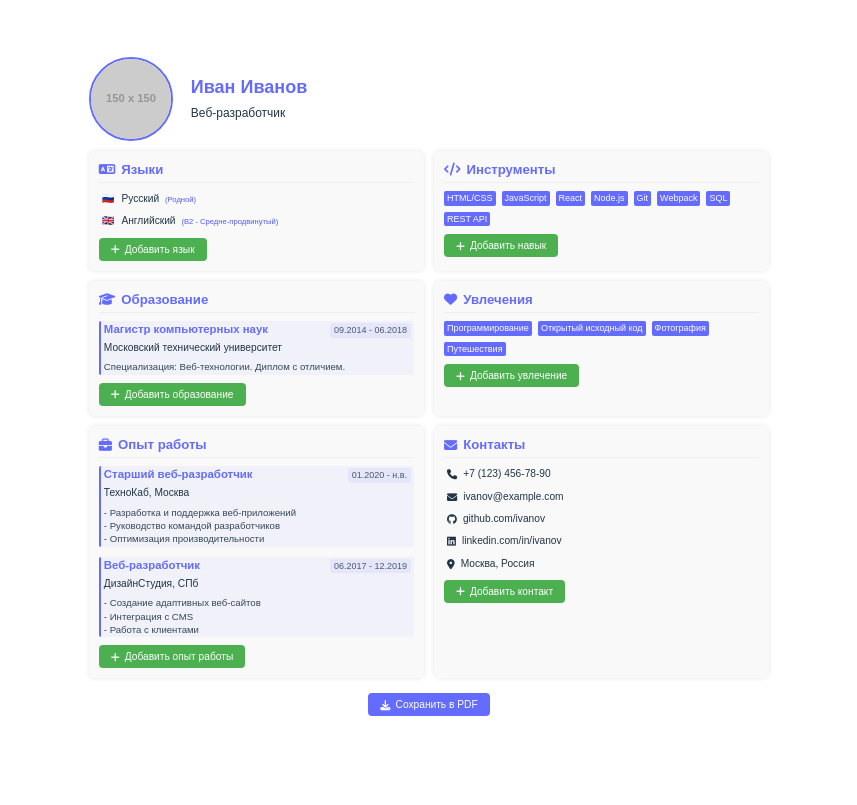
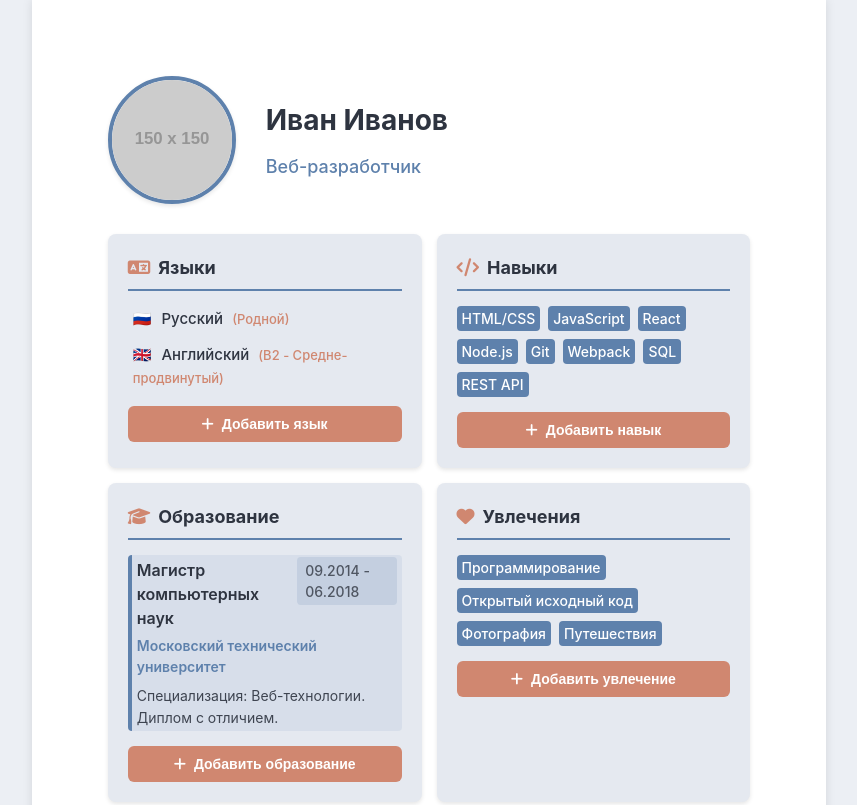
Before and after one commit to bagg1487/bagg1487.github.io, a plain HTML site: page index.html in a window 1280 px wide. Shown: the top 805 px of the page, without its empty margins (211-1068 px from the left). Drawn offline with Linux system fonts and the light colour scheme; placeholder pictures from the web are drawn by us.

Commit message:
Update index.html

```diff
--- a/index.html
+++ b/index.html
@@ -8,50 +8,54 @@
   <script src="https://cdnjs.cloudflare.com/ajax/libs/html2pdf.js/0.10.1/html2pdf.bundle.min.js"></script>
   <style>
     :root {
-      --primary-color: #646cff;
-      --secondary-color: #535bf2;
-      --text-color: #213547;
-      --bg-color: #ffffff;
-      --card-bg: #f9f9f9;
-      --shadow: 0 0 5px rgba(0, 0, 0, 0.1);
-      --border-radius: 6px;
+      --primary-color: #2E3440;
+      --secondary-color: #5E81AC;
+      --accent-color: #D08770;
+      --text-color: #2E3440;
+      --bg-color: #ECEFF4;
+      --card-bg: #E5E9F0;
+      --shadow: 0 2px 4px rgba(0, 0, 0, 0.1);
+      --border-radius: 8px;
+      --section-spacing: 15px;
     }
 
     body {
       margin: 0;
       padding: 0;
-      font-family: 'Arial', sans-serif;
+      font-family: 'Inter', 'Arial', sans-serif;
       background-color: var(--bg-color);
       color: var(--text-color);
-      font-size: 12px;
-      line-height: 1.4;
+      font-size: 14px;
+      line-height: 1.5;
     }
 
     .a4-container {
       width: 210mm;
       min-height: 297mm;
       margin: 0 auto;
-      padding: 15mm;
+      padding: 20mm;
       box-sizing: border-box;
       background-color: white;
+      box-shadow: 0 0 10px rgba(0, 0, 0, 0.1);
     }
 
     .profile-header {
       display: flex;
       align-items: center;
-      margin-bottom: 10px;
-      gap: 15px;
+      margin-bottom: 30px;
+      gap: 25px;
     }
 
     .profile-photo {
-      width: 80px;
-      height: 80px;
+      width: 120px;
+      height: 120px;
       border-radius: 50%;
       overflow: hidden;
-      border: 2px solid var(--primary-color);
+      border: 4px solid var(--secondary-color);
       position: relative;
       cursor: pointer;
       transition: transform 0.3s;
+      box-shadow: var(--shadow);
     }
 
     .profile-photo:hover {
@@ -88,33 +92,35 @@
     }
 
     .profile-info h1 {
-      font-size: 1.5em;
+      font-size: 28px;
       margin: 0;
       color: var(--primary-color);
+      font-weight: 700;
     }
 
     .profile-info p {
-      font-size: 1em;
-      margin: 3px 0 0;
-      color: var(--text-color);
+      font-size: 18px;
+      margin: 8px 0 0;
+      color: var(--secondary-color);
+      font-weight: 500;
     }
 
     .profile-grid {
       display: grid;
       grid-template-rows: auto auto auto;
-      gap: 10px;
+      gap: var(--section-spacing);
     }
 
     .profile-row {
       display: grid;
       grid-template-columns: 1fr 1fr;
-      gap: 10px;
+      gap: var(--section-spacing);
     }
 
     .profile-card {
       background-color: var(--card-bg);
       border-radius: var(--border-radius);
-      padding: 10px;
+      padding: 20px;
       box-shadow: var(--shadow);
       position: relative;
       overflow: hidden;
@@ -122,27 +128,27 @@
 
     .profile-card h2 {
       color: var(--primary-color);
-      margin: 0 0 8px 0;
-      font-size: 1.1em;
+      margin: 0 0 15px 0;
+      font-size: 18px;
       display: flex;
       align-items: center;
-      gap: 6px;
-      border-bottom: 1px solid #eee;
-      padding-bottom: 3px;
+      gap: 8px;
+      border-bottom: 2px solid var(--secondary-color);
+      padding-bottom: 8px;
     }
 
     /* Опыт работы */
     .experience-vertical {
       display: flex;
       flex-direction: column;
-      gap: 10px;
+      gap: 15px;
     }
 
     .exp-item {
-      background-color: rgba(100, 108, 255, 0.05);
+      background-color: rgba(94, 129, 172, 0.1);
       border-radius: var(--border-radius);
-      padding: 8px;
-      border-left: 2px solid var(--primary-color);
+      padding: 15px;
+      border-left: 4px solid var(--secondary-color);
       position: relative;
       overflow: hidden;
     }
@@ -151,32 +157,35 @@
       display: flex;
       justify-content: space-between;
       align-items: baseline;
-      margin-bottom: 3px;
+      margin-bottom: 5px;
     }
 
     .exp-header h3 {
       margin: 0;
-      font-size: 0.95em;
+      font-size: 16px;
       color: var(--primary-color);
+      font-weight: 600;
     }
 
     .exp-date {
-      font-size: 0.75em;
+      font-size: 14px;
       opacity: 0.8;
-      background-color: rgba(100, 108, 255, 0.1);
-      padding: 1px 4px;
-      border-radius: 3px;
+      background-color: rgba(94, 129, 172, 0.2);
+      padding: 3px 8px;
+      border-radius: 4px;
+      font-weight: 500;
     }
 
     .exp-company {
-      font-weight: 500;
-      margin-bottom: 5px;
-      font-size: 0.85em;
+      font-weight: 600;
+      margin-bottom: 8px;
+      font-size: 14px;
+      color: var(--secondary-color);
     }
 
     .exp-desc {
-      font-size: 0.8em;
-      line-height: 1.4;
+      font-size: 14px;
+      line-height: 1.6;
       opacity: 0.9;
     }
 
@@ -184,14 +193,14 @@
     .education-vertical {
       display: flex;
       flex-direction: column;
-      gap: 10px;
+      gap: 15px;
     }
 
     .edu-item {
-      background-color: rgba(100, 108, 255, 0.05);
+      background-color: rgba(94, 129, 172, 0.1);
       border-radius: var(--border-radius);
-      padding: 8px;
-      border-left: 2px solid var(--primary-color);
+      padding: 15px;
+      border-left: 4px solid var(--secondary-color);
       position: relative;
       overflow: hidden;
     }
@@ -200,32 +209,35 @@
       display: flex;
       justify-content: space-between;
       align-items: baseline;
-      margin-bottom: 3px;
+      margin-bottom: 5px;
     }
 
     .edu-header h3 {
       margin: 0;
-      font-size: 0.95em;
+      font-size: 16px;
       color: var(--primary-color);
+      font-weight: 600;
     }
 
     .edu-date {
-      font-size: 0.75em;
+      font-size: 14px;
       opacity: 0.8;
-      background-color: rgba(100, 108, 255, 0.1);
-      padding: 1px 4px;
-      border-radius: 3px;
+      background-color: rgba(94, 129, 172, 0.2);
+      padding: 3px 8px;
+      border-radius: 4px;
+      font-weight: 500;
     }
 
     .edu-place {
-      font-weight: 500;
-      margin-bottom: 5px;
-      font-size: 0.85em;
+      font-weight: 600;
+      margin-bottom: 8px;
+      font-size: 14px;
+      color: var(--secondary-color);
     }
 
     .edu-desc {
-      font-size: 0.8em;
-      line-height: 1.4;
+      font-size: 14px;
+      line-height: 1.6;
       opacity: 0.9;
     }
 
@@ -233,90 +245,100 @@
     .tags-container {
       display: flex;
       flex-wrap: wrap;
-      gap: 6px;
+      gap: 8px;
     }
 
     .tag {
-      background-color: var(--primary-color);
+      background-color: var(--secondary-color);
       color: white;
-      padding: 2px 8px;
-      border-radius: 10px;
-      font-size: 0.75em;
+      padding: 5px 12px;
+      border-radius: 20px;
+      font-size: 14px;
       position: relative;
       overflow: hidden;
+      font-weight: 500;
     }
 
     .languages-container {
       display: flex;
       flex-direction: column;
-      gap: 6px;
+      gap: 10px;
     }
 
     .language-item {
-      font-size: 0.85em;
+      font-size: 15px;
       position: relative;
       overflow: hidden;
+      font-weight: 500;
     }
 
     .flag {
-      margin-right: 4px;
+      margin-right: 6px;
     }
 
     .level {
-      color: var(--secondary-color);
-      font-size: 0.75em;
-      margin-left: 3px;
+      color: var(--accent-color);
+      font-size: 13px;
+      margin-left: 5px;
+      font-weight: 500;
     }
 
     /* Контакты */
     .contacts-container {
       display: flex;
       flex-direction: column;
-      gap: 6px;
+      gap: 10px;
     }
 
     .contact-item {
-      font-size: 0.85em;
+      font-size: 15px;
       display: flex;
       align-items: center;
-      gap: 6px;
+      gap: 8px;
       position: relative;
       overflow: hidden;
+      font-weight: 500;
     }
 
     /* Кнопки */
     .controls {
       display: flex;
       justify-content: center;
-      margin-top: 15px;
+      margin-top: 25px;
     }
 
     #downloadBtn, .add-btn {
-      border-radius: 4px;
+      border-radius: 6px;
       border: none;
-      padding: 6px 12px;
-      font-size: 0.85em;
-      background-color: var(--primary-color);
+      padding: 10px 20px;
+      font-size: 14px;
+      background-color: var(--secondary-color);
       color: white;
       cursor: pointer;
       display: flex;
       align-items: center;
-      gap: 5px;
+      gap: 8px;
       position: relative;
       overflow: hidden;
+      font-weight: 600;
+      transition: all 0.3s;
     }
 
     #downloadBtn:hover, .add-btn:hover {
-      background-color: var(--secondary-color);
+      background-color: var(--primary-color);
+      transform: translateY(-2px);
+      box-shadow: 0 4px 8px rgba(0, 0, 0, 0.1);
     }
 
     .add-btn {
-      background-color: #4CAF50;
-      margin-top: 8px;
+      background-color: var(--accent-color);
+      margin-top: 15px;
+      width: 100%;
+      justify-content: center;
     }
 
     .add-btn:hover {
-      background-color: #45a049;
+      background-color: #BF616A;
     }
 
     /* Эффект волны */
@@ -331,14 +353,15 @@
     }
 
     [contenteditable="true"] {
-      padding: 1px 3px;
-      border-radius: 2px;
+      padding: 2px 5px;
+      border-radius: 4px;
       min-height: 1em;
+      transition: background-color 0.3s;
     }
 
     [contenteditable="true"]:focus {
       outline: none;
-      background-color: rgba(100, 108, 255, 0.1);
+      background-color: rgba(208, 135, 112, 0.1);
     }
 
     /* Анимации */
@@ -366,6 +389,17 @@
       .controls, .add-btn, .upload-overlay {
         display: none;
       }
+    }
+
+    /* Дополнительные стили из Figma */
+    .profile-card h2 i {
+      color: var(--accent-color);
+    }
+
+    .contact-item i {
+      color: var(--accent-color);
+      width: 20px;
+      text-align: center;
     }
   </style>
 </head>
@@ -402,7 +436,7 @@
         </div>
 
         <div class="profile-card">
-          <h2><i class="fas fa-code"></i> Инструменты</h2>
+          <h2><i class="fas fa-code"></i> Навыки</h2>
           <div class="tags-container" id="skillsContainer">
             <span class="tag" contenteditable="true">HTML/CSS</span>
             <span class="tag" contenteditable="true">JavaScript</span>
```
